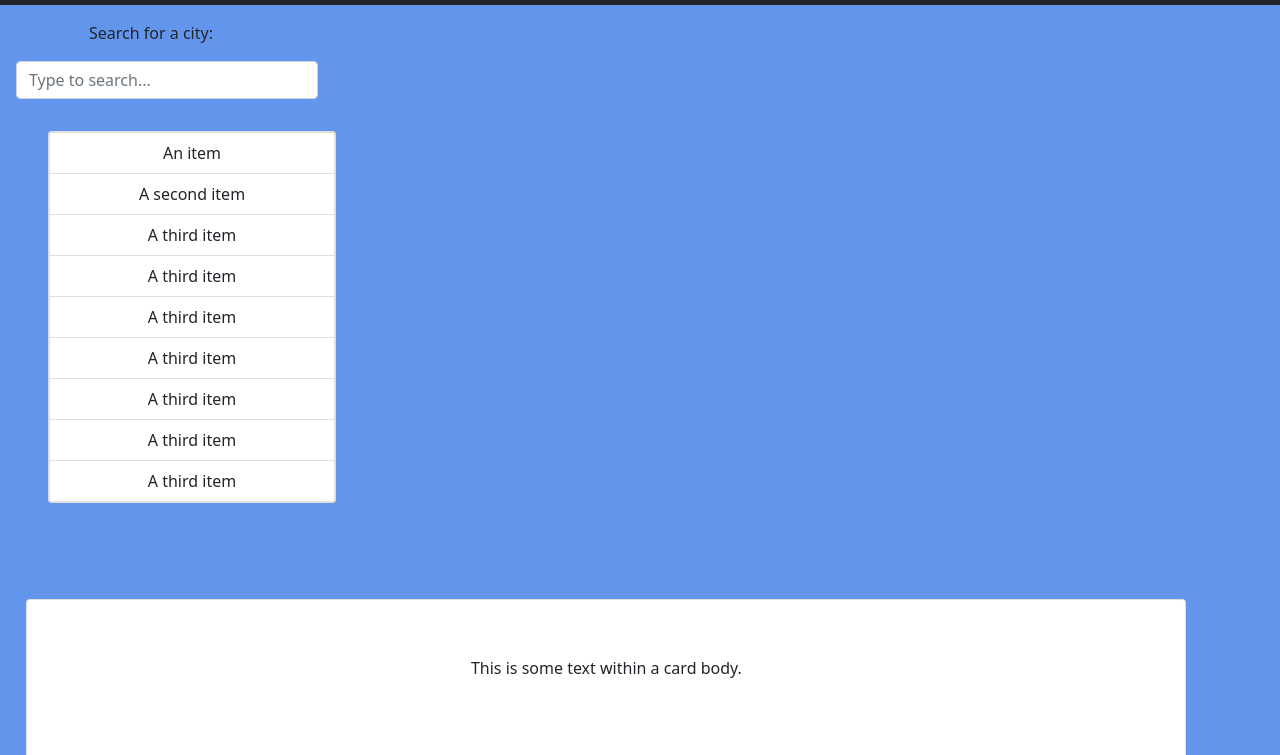
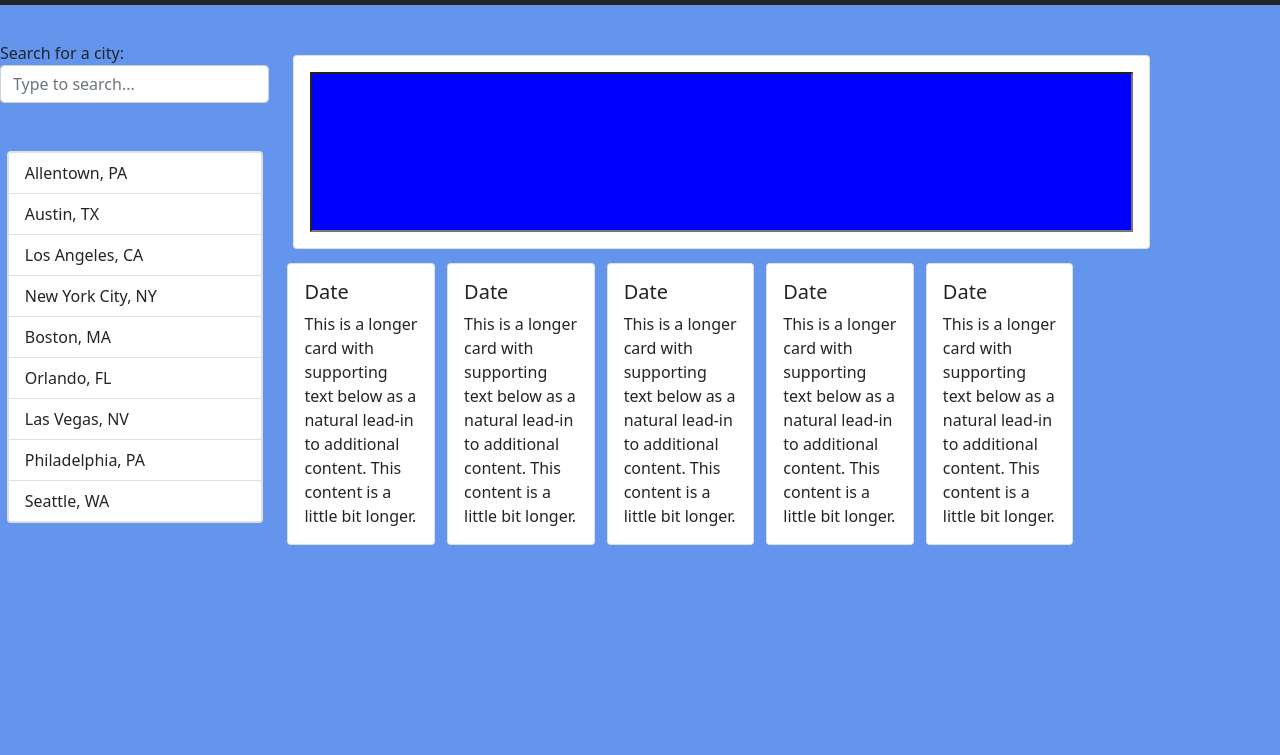
Before and after one commit to asapharris/Weather-Dashboard, a plain HTML site: page index.html in a window 1280 px wide. Shown: the part 45-800 px from the top of the page. Drawn offline with nearby package versions, Linux system fonts and the light colour scheme.

Commit message:
added dayjs

```diff
--- a/assets/script.js
+++ b/assets/script.js
@@ -0,0 +1,16 @@
+var today = dayjs().format('MM/DD/YYYY');
+var tomorrow = dayjs().format('MM/DD/YYYY');
+var thirdDay = dayjs().format('MM/DD/YYYY');
+var fourthDay = dayjs().format('MM/DD/YYYY');
+var fifthDay = dayjs().format('MM/DD/YYYY');
+var currentDay = document.querySelector("#current-card");
+var dayOne = document.getElementById("#day-one");
+var dayTwo = document.getElementById("#day-two");
+var dayThree = document.getElementById("#day-three");
+var dayFour = document.getElementById("#day-four");
+var dayFive = document.getElementById("#day-five");
+var apiKey = "f2e5e5a578546c385089a65f98738038";
+var weather =  src="api.openweathermap.org/data/2.5/forecast?lat={lat}&lon={lon}&appid=";
+
+currentDay.innerHTML = today;
+console.log(today);
--- a/assets/style.css
+++ b/assets/style.css
@@ -5,6 +5,7 @@ body {
     width: 100vw;
     height: 100%;
     overflow: hidden;
+    box-sizing: border-box;
 }
 
 #current {
@@ -12,17 +13,18 @@ body {
     align-items: center;
     justify-content: end;
     padding-left: 3vw;
-    width: auto;
 }
 
 #currentCard {
     height: 30vh;
-    width: 145vh;
+    width: 130vh;
+    align-self: center;
+    position: relative;
 }
 
 .col {
     display: inline;
-    width: 13vw;
+    width: 12vw;
     margin: 3px;
     padding: 3px;
 }
@@ -30,3 +32,24 @@ body {
 .current {
     margin-top: 30px;
 }
+
+.list-group {
+    align-items: center;
+    width: 100%;
+}
+
+.list-group-item {
+    width: 100%;
+}
+
+.main-container{
+    width: fit-content;
+    margin-top: 20px;
+}
+
+#current-card {
+    width: 100%;
+    height: 10rem;
+    background-color: blue;
+    color: white;
+}
--- a/index.html
+++ b/index.html
@@ -6,104 +6,98 @@
     <meta name="viewport" content="width=device-width, initial-scale=1">
     <link rel="stylesheet" href="https://cdn.jsdelivr.net/npm/bootstrap@5.1.3/dist/css/bootstrap.min.css">
     <link rel="stylesheet" href="./assets/style.css">
+    <link src="api.openweathermap.org/data/2.5/forecast?lat={lat}&lon={lon}&appid=">
+    <link src="https://code.jquery.com/jquery-3.5.1.min.js">
+    <link src="http://api.openweathermap.org/geo/1.0/direct?q={city name},{state code},{country code}&limit=20&appid=f2e5e5a578546c385089a65f98738038">
+    <script src="https://cdn.jsdelivr.net/npm/dayjs@1/dayjs.min.js"></script>
     <title>Weather Dashbaord</title>
 </head>
 
 <body>
-    <!--Header-->
     <nav class="navbar bg-dark text-light ">
-        <div class="container-fluid ">
+        <div class="container-fluid">
             <span class="navbar-brand mb-0 h1 ">THE Weather Dashboard</span>
         </div>
     </nav>
-    <!--Aside Left-->
-    <main class="main-container d-inline-flex row text-center">
-        <div class="col-lg-3 mt-3">Search for a city:
-            <input class="form-control m-3" list="datalistOptions" id="exampleDataList" placeholder="Type to search...">
-        <datalist id="datalistOptions">
-            <option value="San Francisco">
-            <option value="New York">
-            <option value="Seattle">
-            <option value="Los Angeles">
-            <option value="Chicago">
-        </datalist>
-            <div class="list-group">
-                <div class="card p-10 m-5 mt-3" style="width: 18rem;">
-                    <ul class="list-group list-group">
-                        <li class="list-group-item">An item</li>
-                        <li class="list-group-item">A second item</li>
-                        <li class="list-group-item">A third item</li>
-                        <li class="list-group-item">A third item</li>
-                        <li class="list-group-item">A third item</li>
-                        <li class="list-group-item">A third item</li>
-                        <li class="list-group-item">A third item</li>
-                        <li class="list-group-item">A third item</li>
-                        <li class="list-group-item">A third item</li>
+
+    <main class="main-container row d-inline-flex">
+        <aside class="col-lg-3 mt-3" id="aside">Search for a city:
+            <input class="form-control" list="datalistOptions" id="exampleDataList" placeholder="Type to search...">
+            <datalist id="datalistOptions">
+                <option value="Allentown, PA">
+            </datalist>
+            <section class="list-group">
+                <div class="card p-10 m-5" style="width: 16rem;">
+                    <ul class="list-group">
+                        <li class="list-group-item">Allentown, PA</li>
+                        <li class="list-group-item">Austin, TX</li>
+                        <li class="list-group-item">Los Angeles, CA</li>
+                        <li class="list-group-item">New York City, NY</li>
+                        <li class="list-group-item">Boston, MA</li>
+                        <li class="list-group-item">Orlando, FL</li>
+                        <li class="list-group-item">Las Vegas, NV</li>
+                        <li class="list-group-item">Philadelphia, PA</li>
+                        <li class="list-group-item">Seattle, WA</li>
                     </ul>
                 </div>
-            </div>
-        </div>
-        <div class="col-lg-8 mt-5 current" id="current">
-            <div class="card" id="currentCard">
-                <div class="card-body p-2 mt-5">
-                    This is some text within a card body.
+            </section>
+        </aside>
+
+        <article class="col-lg-9 current">
+            <div class="card">
+                <div class="card-body p-3">
+                    <input type="text" id="current-card">
                 </div>
             </div>
             <div class="row row-cols-1 row-cols-md-3 mt-2 g-4 d-inline-flex">
-                <div class="col">
+                <div class="col day">
                     <div class="card">
-                        <div class="card-body" id="fiveDay">
-                            <h5 class="card-title">Card title</h5>
+                        <div class="card-body" id="day-one">
+                            <h5 class="card-title">Date</h5>
                             <p class="card-text">This is a longer card with supporting text below as a natural lead-in
                                 to additional content. This content is a little bit longer.</p>
                         </div>
                     </div>
                 </div>
-                <div class="col">
+                <div class="col day">
                     <div class="card">
-                        <div class="card-body" id="fiveDay">
-                            <h5 class="card-title">Card title</h5>
+                        <div class="card-body" id="day-two">
+                            <h5 class="card-title">Date</h5>
                             <p class="card-text">This is a longer card with supporting text below as a natural lead-in
                                 to additional content. This content is a little bit longer.</p>
                         </div>
                     </div>
                 </div>
-                <div class="col">
+                <div class="col day">
                     <div class="card">
-                        <div class="card-body" id="fiveDay">
-                            <h5 class="card-title">Card title</h5>
+                        <div class="card-body" id="day-three">
+                            <h5 class="card-title">Date</h5>
                             <p class="card-text">This is a longer card with supporting text below as a natural lead-in
-                                to additional content.</p>
+                                to additional content. This content is a little bit longer.</p>
                         </div>
                     </div>
                 </div>
-                <div class="col">
+                <div class="col day">
                     <div class="card">
-                        <div class="card-body" id="fiveDay">
-                            <h5 class="card-title">Card title</h5>
+                        <div class="card-body" id="day-four">
+                            <h5 class="card-title">Date</h5>
                             <p class="card-text">This is a longer card with supporting text below as a natural lead-in
-                                to additional content.</p>
+                                to additional content. This content is a little bit longer.</p>
                         </div>
                     </div>
                 </div>
-                <div class="col">
+                <div class="col day">
                     <div class="card">
-                        <div class="card-body" id="fiveDay">
-                            <h5 class="card-title">Card title</h5>
+                        <div class="card-body" id="day-five">
+                            <h5 class="card-title">Date</h5>
                             <p class="card-text">This is a longer card with supporting text below as a natural lead-in
                                 to additional content. This content is a little bit longer.</p>
                         </div>
                     </div>
                 </div>
             </div>
-        </div>
+        </article>
     </main>
-    <!--City forecast-->
-
-    <!--5-Day forecast-->
-
-    <!--Footer-->
-
     <script src="https://cdn.jsdelivr.net/npm/bootstrap@5.1.3/dist/js/bootstrap.bundle.min.js"></script>
     <script src="./assets/script.js"></script>
 </body>
```
